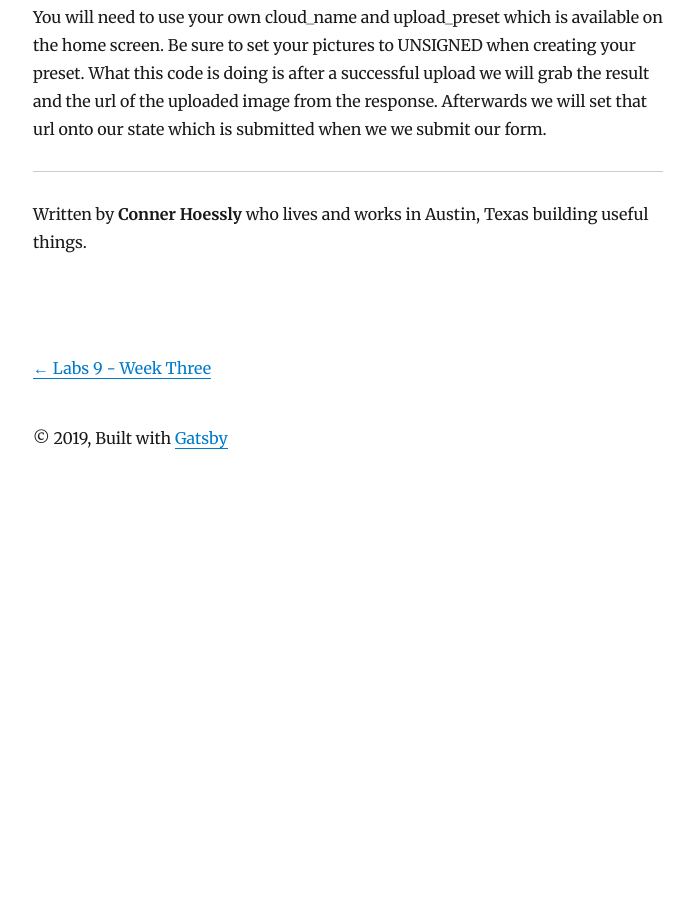
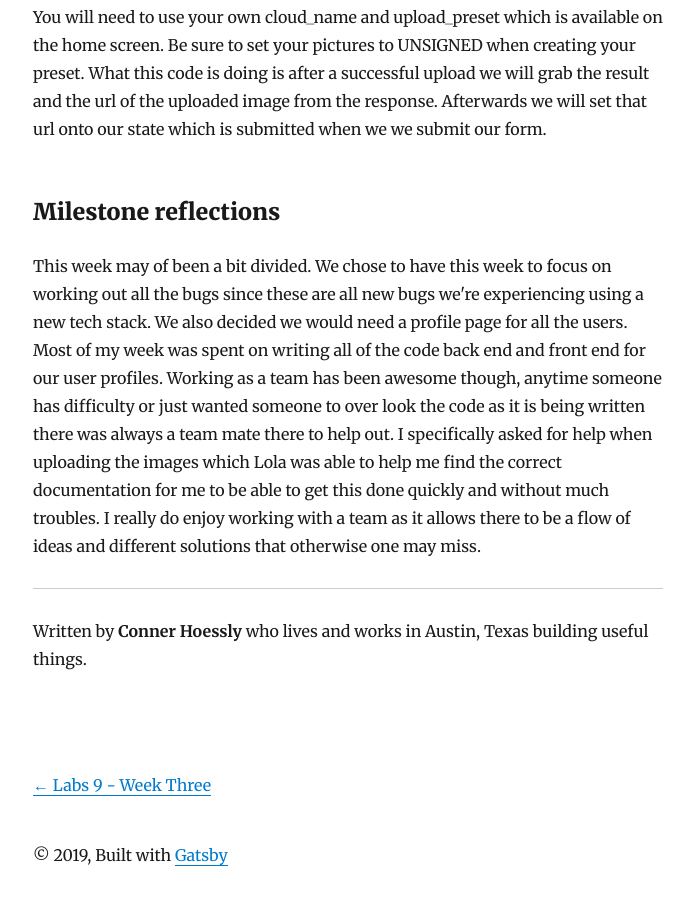
Before and after one commit to TRIF3X/Labs9-Blog, a Gatsby site: page /WeekFour/ in a window 1280 px wide. Shown: the part 2766-3671 px from the top of the page, without its empty margins (292-986 px from the left). Before the commit the page ends 3260 px from the top, so only its background shows below. Built offline with nearby package versions, Linux system fonts and the light colour scheme; Gatsby itself is replaced by a stand-in of ours; some packages are replaced by stand-ins of ours.

Commit message:
milestone reflections

```diff
--- a/content/blog/WeekFour/index.md
+++ b/content/blog/WeekFour/index.md
@@ -39,3 +39,9 @@ After you have your script tag loaded into your meta you can now add your code f
 ![picture code](/uploadcode.PNG)
 
 You will need to use your own cloud_name and upload_preset which is available on the home screen. Be sure to set your pictures to UNSIGNED when creating your preset. What this code is doing is after a successful upload we will grab the result and the url of the uploaded image from the response. Afterwards we will set that url onto our state which is submitted when we we submit our form.
+
+### Milestone reflections
+
+<!-- As a part of your journal entry, write ¼ to ½ a page reflecting on your experiences working with a team to bring an application to completion. The 90-90 rule is a quip referencing the very real difficulty of truly completing a project. Describe some of the final tasks that were the most difficult for your team to resolve - challenging bugs, layout and presentation woes, or anything else that was easy to get mostly working, but hard to get perfect -->
+
+This week may of been a bit divided. We chose to have this week to focus on working out all the bugs since these are all new bugs we're experiencing using a new tech stack. We also decided we would need a profile page for all the users. Most of my week was spent on writing all of the code back end and front end for our user profiles. Working as a team has been awesome though, anytime someone has difficulty or just wanted someone to over look the code as it is being written there was always a team mate there to help out. I specifically asked for help when uploading the images which Lola was able to help me find the correct documentation for me to be able to get this done quickly and without much troubles. I really do enjoy working with a team as it allows there to be a flow of ideas and different solutions that otherwise one may miss.
```
